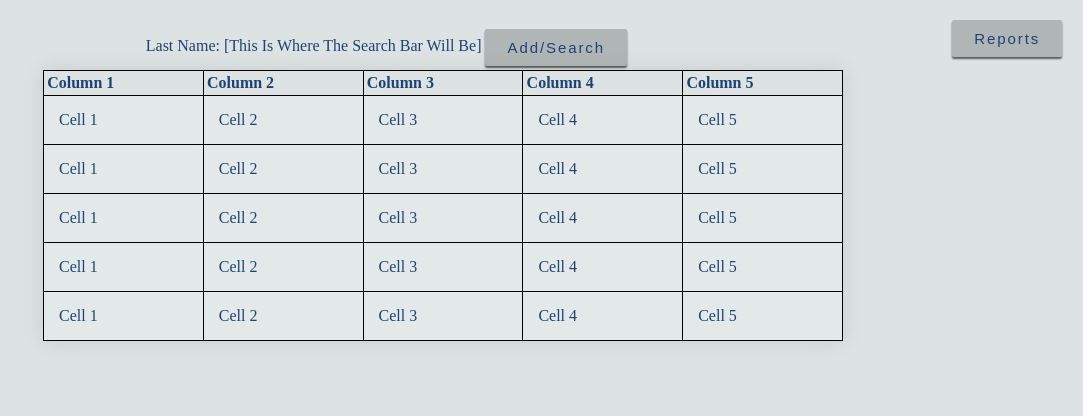
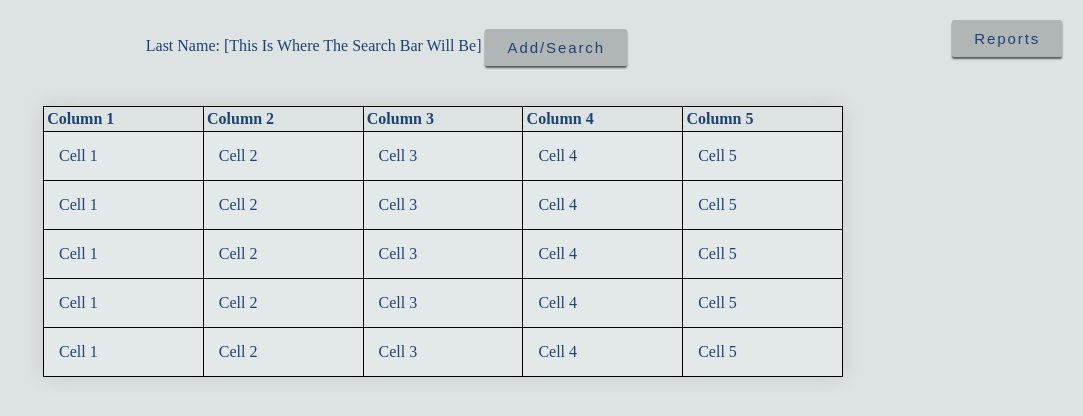
Before and after one commit to KadenEnters/MHIV, a plain HTML site: page index.html in a window 1280 px wide. Shown: the part 230-646 px from the top of the page, without its empty margins (197-1280 px from the left). Drawn offline with Linux system fonts and the light colour scheme.

Commit message:
moved table slightly down

```diff
--- a/index.html
+++ b/index.html
@@ -25,7 +25,7 @@
         Last Name: [This Is Where The Search Bar Will Be] <button name="add_Search_Button", type="button">Add/Search</button>
     </div>
 
-    <table class="container">
+    <br><br><table class="container">
         <thead>
         <tr>
             <th>Column 1</th>
```
